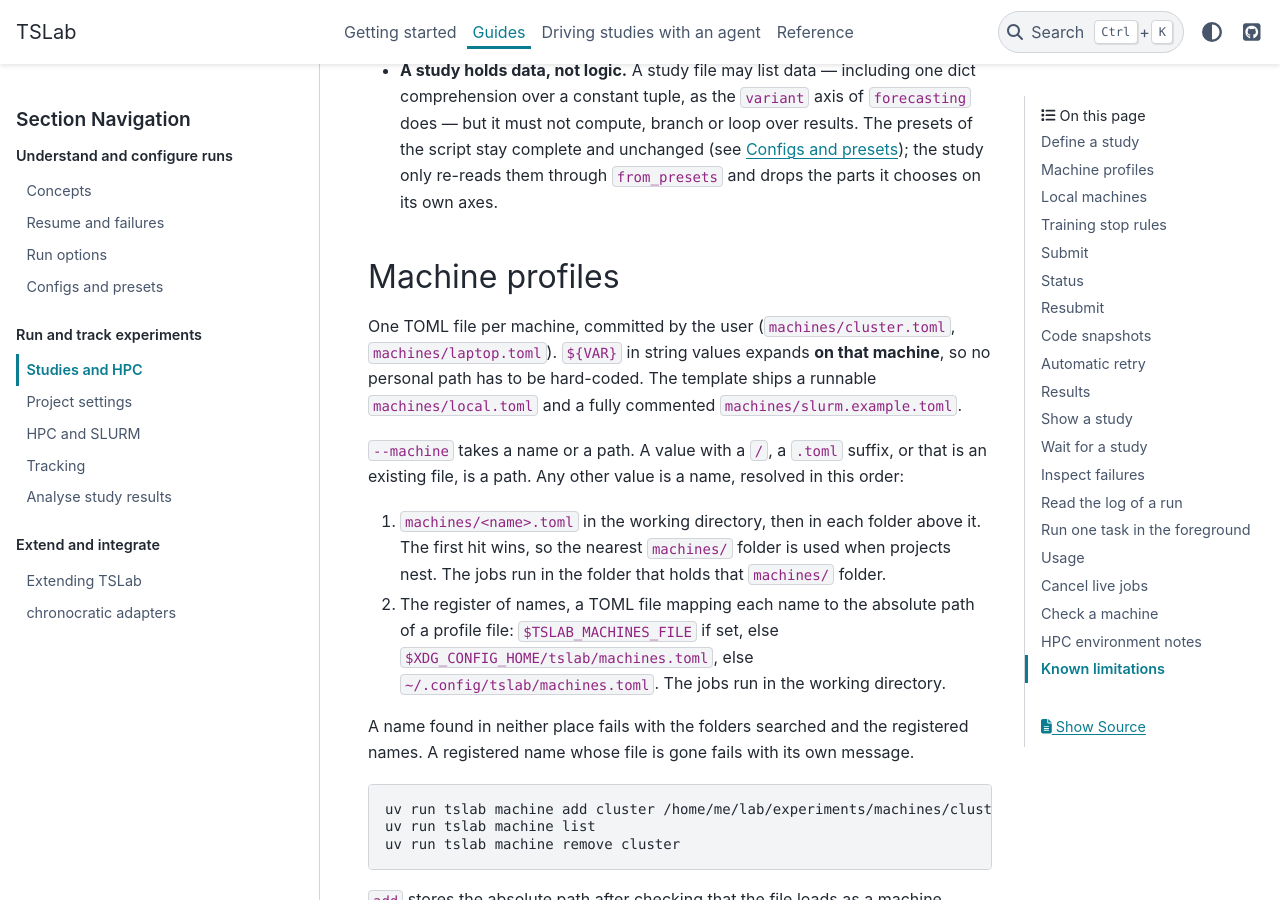
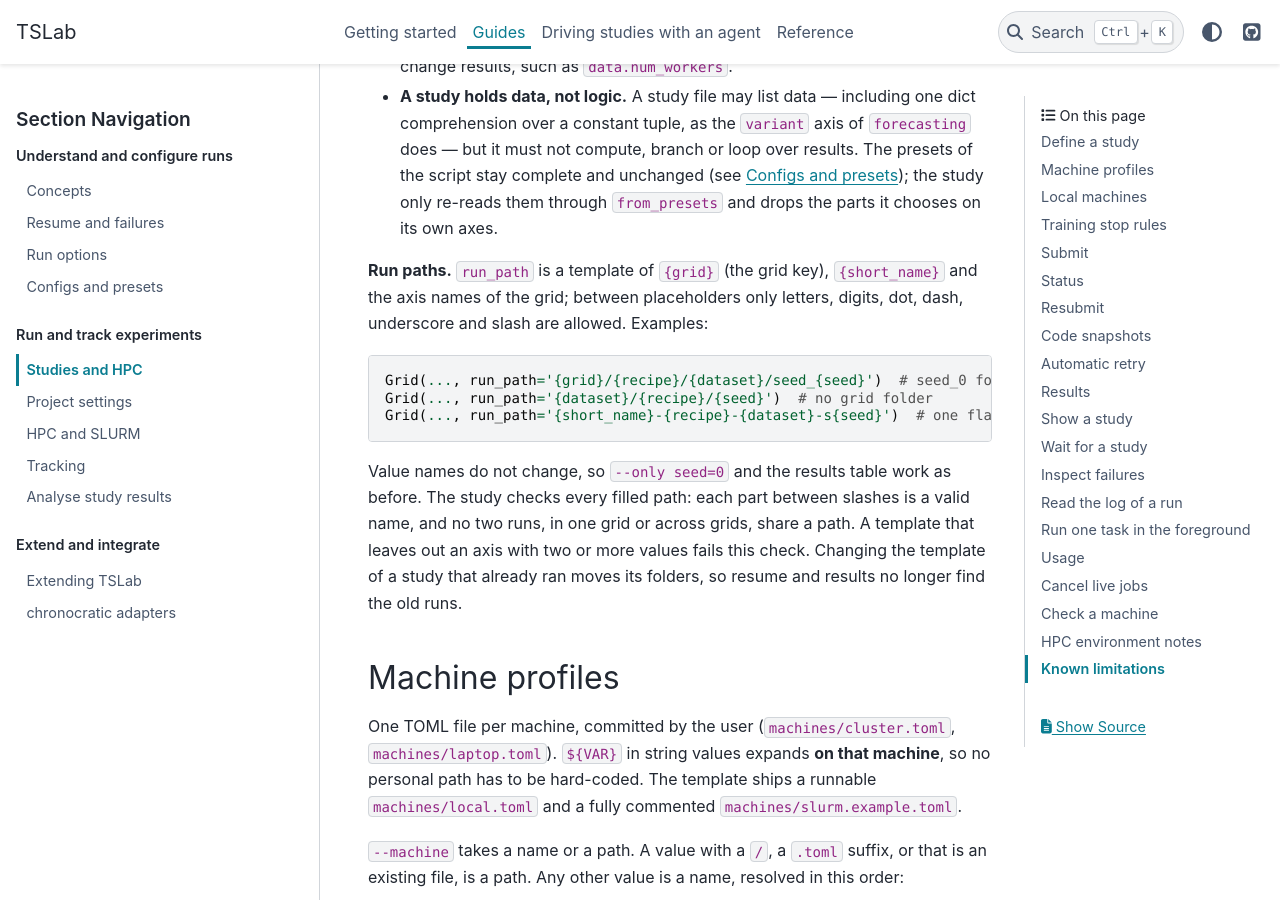
Before and after one commit to chronocratic/tslab, a Sphinx documentation site: the page built from docs/studies.md, in a window 1280 px wide and 900 px high, scrolled down 3175 px. Built offline with Sphinx 7.4.7 and the PyData theme 0.15.4, drawn with Linux system fonts in a browser that asks for light colours; the version number could not be read and is left out; some of the changed text lies outside the part shown.

Commit message:
docs: label the seed folder in the template study and document run_path
Co-Authored-By: Claude Sonnet 5.5 <noreply@anthropic.com>

````diff
--- a/docs/studies.md
+++ b/docs/studies.md
@@ -115,10 +115,10 @@ seconds on a login node is normal.
 
 Rules that matter when writing one:
 
-- **Axis order is folder order.** The path of a run is
+- **Run paths.** By default the path of a run is
   `<grid>/<value of axis 1>/<value of axis 2>/…`, and its folder is
-  `<output_root>/<study>/<run path>`. Reorder the axes and the folders move
-  with them.
+  `<output_root>/<study>/<run path>`; reorder the axes and the folders move
+  with them. `Grid(run_path=...)` changes the layout.
 - **Merge order, later paths replace earlier ones:** the value of each axis in
   axis order, then `run_settings` of the grid, then matching `Grid.overrides`,
   then `[settings]` of the machine profile, then matching machine overrides.
@@ -153,6 +153,23 @@ Rules that matter when writing one:
   script stay complete and unchanged (see
   [Configs and presets](configs-and-presets.md)); the study only re-reads
   them through `from_presets` and drops the parts it chooses on its own axes.
+
+**Run paths.** `run_path` is a template of `{grid}` (the grid key),
+`{short_name}` and the axis names of the grid; between placeholders only
+letters, digits, dot, dash, underscore and slash are allowed. Examples:
+
+```python
+Grid(..., run_path='{grid}/{recipe}/{dataset}/seed_{seed}')  # seed_0 folder
+Grid(..., run_path='{dataset}/{recipe}/{seed}')  # no grid folder
+Grid(..., run_path='{short_name}-{recipe}-{dataset}-s{seed}')  # one flat folder
+```
+
+Value names do not change, so `--only seed=0` and the results table work as
+before. The study checks every filled path: each part between slashes is a
+valid name, and no two runs, in one grid or across grids, share a path. A
+template that leaves out an axis with two or more values fails this check.
+Changing the template of a study that already ran moves its folders, so resume
+and results no longer find the old runs.
 
 ## Machine profiles
 
````
Also changed, not shown: src/tslab/templates/project/AGENTS.md (+2 -2 lines), 2 other files.
